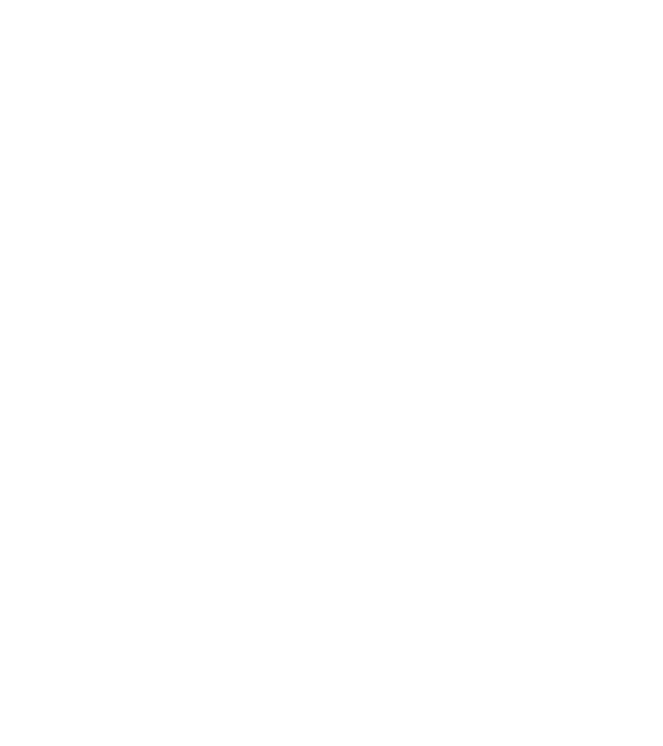
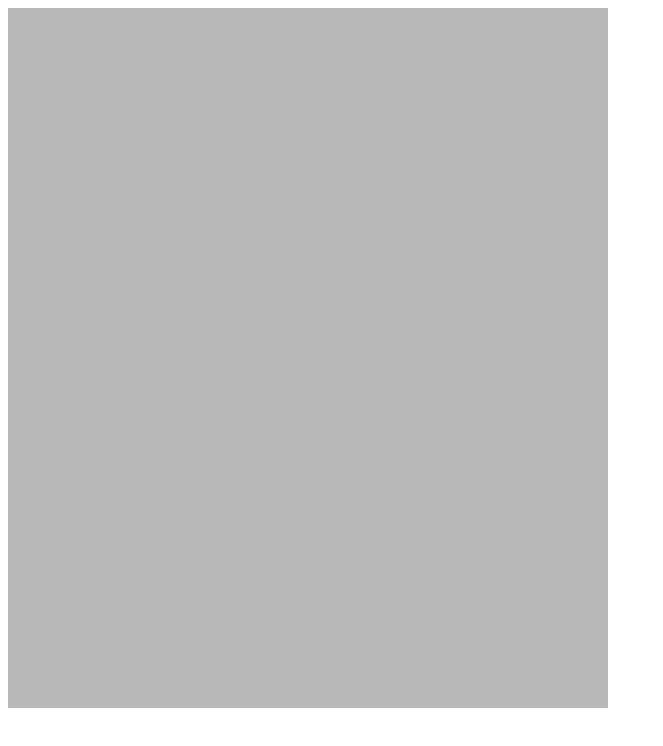
Before and after one commit to ultrafluff/calculator, a plain HTML site: page index.html in a window 1280 px wide. Shown: the whole page, without its empty margins (0-663 px from the left). Drawn offline with Linux system fonts and the light colour scheme.

Commit message:
added the background

```diff
--- a/index.html
+++ b/index.html
@@ -3,9 +3,12 @@
 <head>
     <meta charset="UTF-8">
     <meta name="viewport" content="width=device-width, initial-scale=1.0">
-    <title>Document</title>
+    <link rel="stylesheet" href="style.css">
+    <title>Calculator</title>
 </head>
 <body>
+    <div class="background">
 
+    </div>
 </body>
 </html>
--- a/style.css
+++ b/style.css
@@ -0,0 +1,5 @@
+.background {
+    height: 700px;
+    width: 600px;
+    background-color: hwb(0 72% 28%);
+}
```
